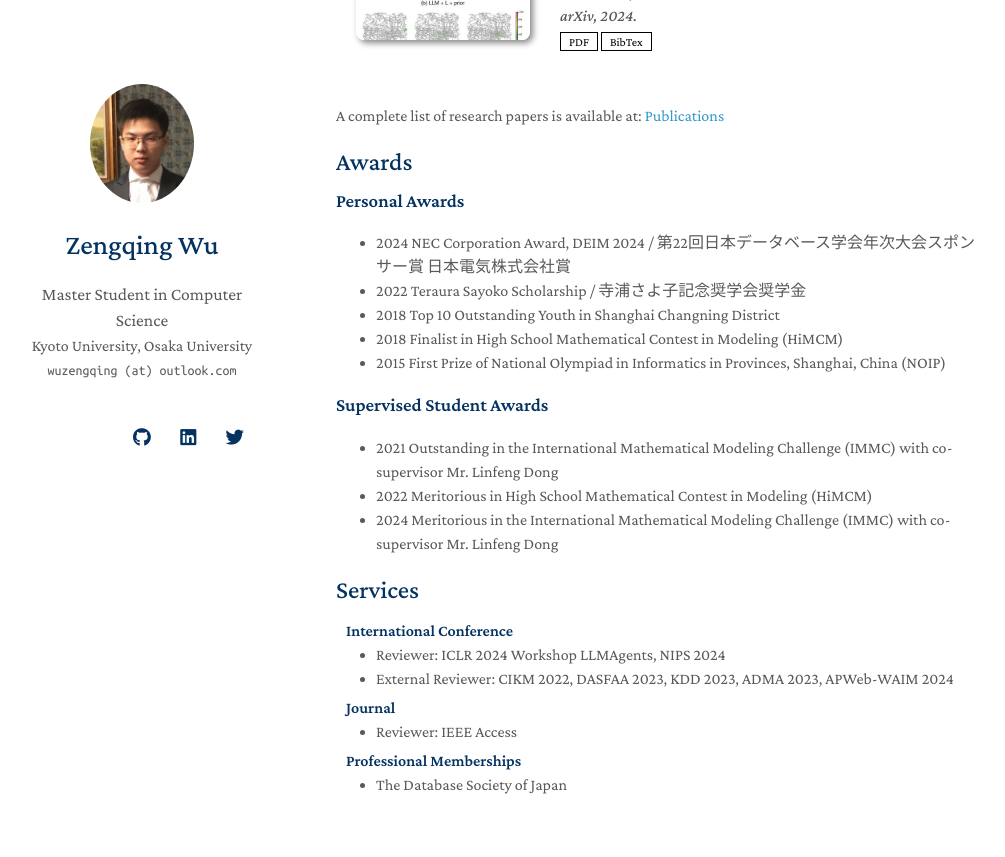
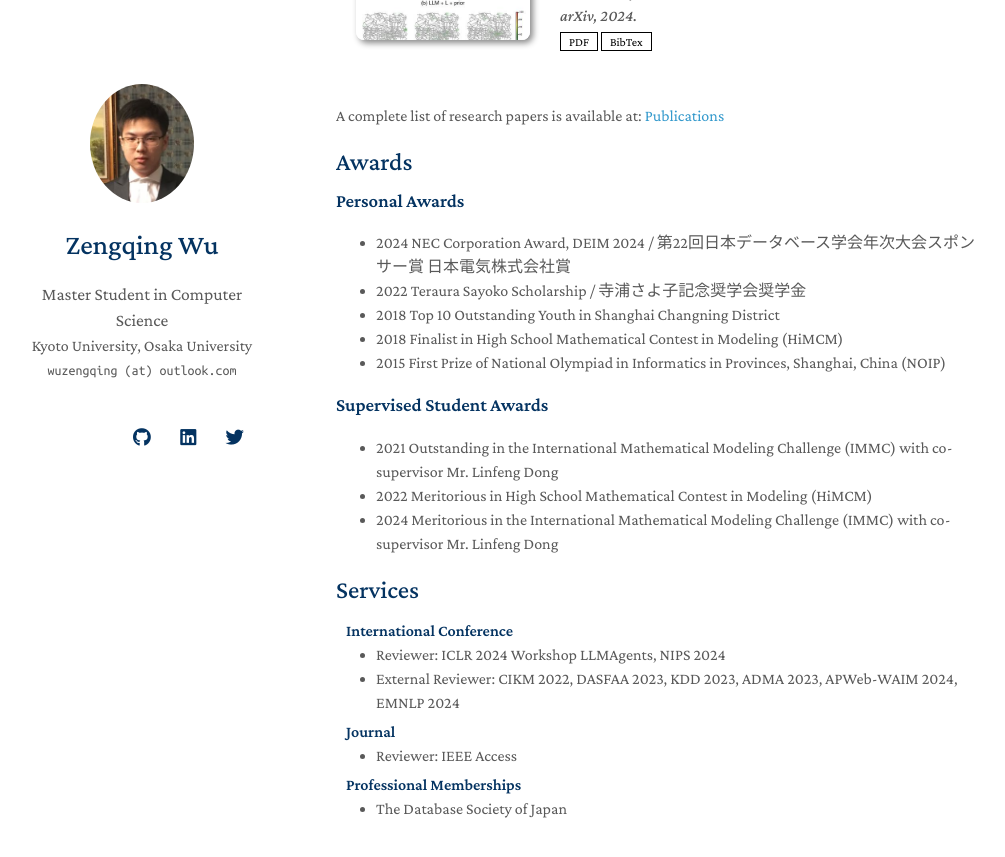
Before and after one commit to wuzengqing001225/wuzengqing001225.github.io, a Jekyll site: the page built from index.md, in a window 1280 px wide and 900 px high, scrolled down 1325 px. Shown: the top 857 px of the window, without its empty margins (134-1139 px from the left). Built offline with Jekyll 4.4.1, drawn with Linux system fonts in a browser that asks for light colours; nearby versions of some CDN libraries; a style sheet for code colours, icons or effects is not loaded; our own code applies the rules of GitHub Pages for plain Markdown files.

Commit message:
Update services.md

```diff
--- a/_includes/services.md
+++ b/_includes/services.md
@@ -7,7 +7,7 @@
   <li><a href="http://iccv2021.thecvf.com/"><autocolor>IEEE/CVF International Conference on Computer Vision (ICCV) 2021</autocolor></a></li>
   <li><a href="https://eccv2022.ecva.net/"><autocolor>European Conference on Computer Vision (ECCV) 2022</autocolor></a></li> -->
   <li>Reviewer: ICLR 2024 Workshop LLMAgents, NIPS 2024</li>
-  <li>External Reviewer: CIKM 2022, DASFAA 2023, KDD 2023, ADMA 2023, APWeb-WAIM 2024</li>
+  <li>External Reviewer: CIKM 2022, DASFAA 2023, KDD 2023, ADMA 2023, APWeb-WAIM 2024, EMNLP 2024</li>
 </ul>
 
 <h4 style="margin:0 10px 0;">Journal</h4>
```
